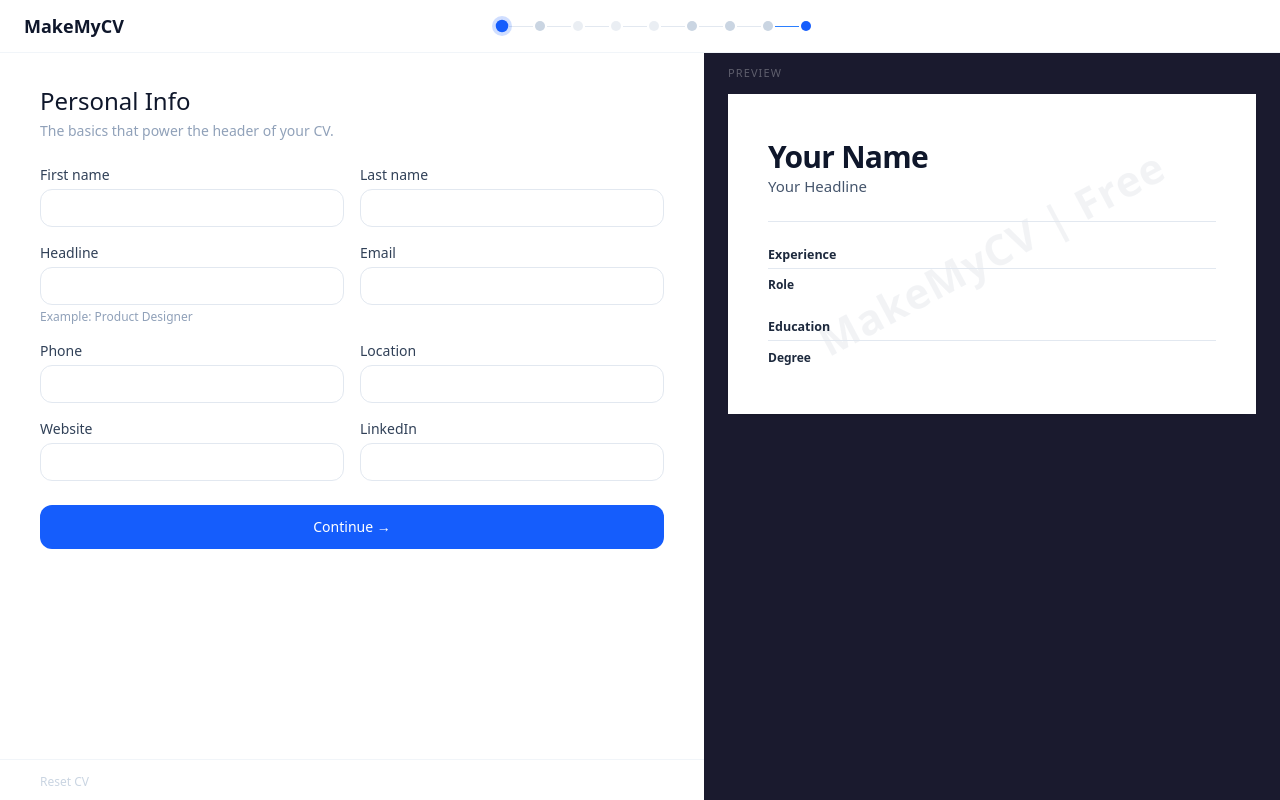
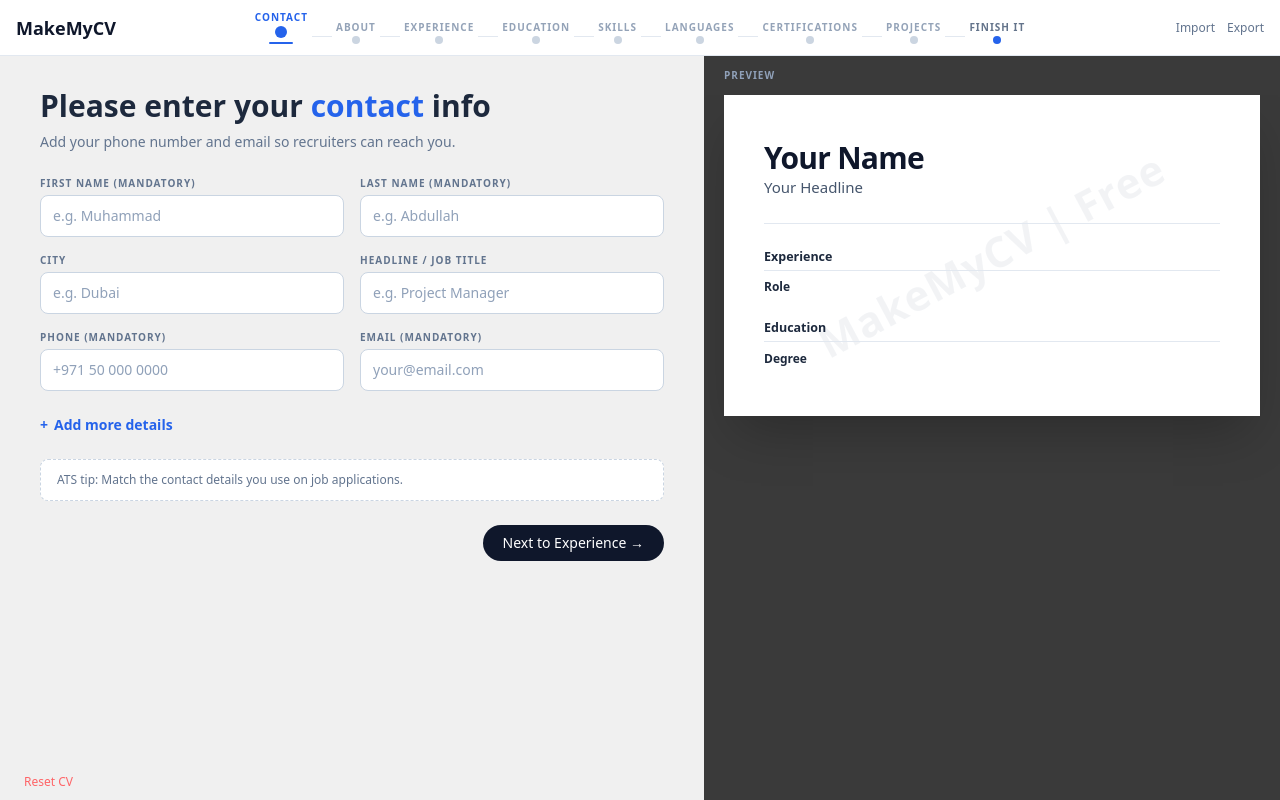
Before and after one commit to SpartanAbdullah/makemycv-app, a Next.js app: page /builder in a window 1280 px wide. Built offline with nearby package versions, Linux system fonts and the light colour scheme.

Commit message:
Improved first page layout

```diff
--- a/components/builder/BuilderShell.tsx
+++ b/components/builder/BuilderShell.tsx
@@ -24,6 +24,18 @@ type ImportState =
   | { phase: "parsing"; source: string }
   | { phase: "review"; source: string; parsed: ParsedDocument }
   | { phase: "linkedin-input" };
+
+const STEP_LABELS: Record<string, string> = {
+  personal: "CONTACT",
+  summary: "ABOUT",
+  experience: "EXPERIENCE",
+  education: "EDUCATION",
+  skills: "SKILLS",
+  languages: "LANGUAGES",
+  certifications: "CERTIFICATIONS",
+  projects: "PROJECTS",
+  review: "FINISH IT",
+};
 
 export const BuilderShell = ({
   stepId,
@@ -140,108 +152,161 @@ export const BuilderShell = ({
     setImportState({ phase: "idle" });
   };
 
+  const currentStep = builderSteps.find((s) => s.id === stepId);
+  const stepIndex = builderSteps.findIndex((s) => s.id === stepId);
+
   return (
-    <div className="flex h-screen flex-col overflow-hidden">
-      {/* ── Top bar: logo + dot stepper ── */}
-      <header className="flex-shrink-0 border-b border-slate-100 bg-white px-6 py-3">
-        <div className="mx-auto flex max-w-[1600px] items-center justify-between">
-          <Link href="/" className="flex-shrink-0">
-            <span className="font-display text-lg font-semibold text-slate-900">
+    <div className="flex h-screen flex-col overflow-hidden bg-[#f0f0f0]">
+      {/* ── Header ── */}
+      <header className="flex-shrink-0 h-14 border-b border-slate-200 bg-white">
+        <div className="flex h-full items-center px-4">
+          {/* Left: logo */}
+          <div className="w-36 flex-shrink-0">
+            <Link href="/">
+              <span className="font-display text-lg font-bold text-slate-900">
                 MakeMyCV
               </span>
             </Link>
+          </div>
 
-          {/* Dot stepper — desktop */}
+          {/* Centre: horizontal step progress bar */}
           <nav
-            className="hidden sm:flex items-center gap-0.5"
+            className="hidden lg:flex flex-1 items-center justify-center"
             aria-label="CV builder steps"
           >
+            <div className="flex items-end gap-0">
               {builderSteps.map((step, i) => {
                 const status = statuses[step.id];
                 const isActive = step.id === stepId;
                 const isDone = status === "done";
                 const isLocked = status === "locked";
+                const canClick = isDone || isActive;
 
                 return (
                   <Fragment key={step.id}>
+                    {/* Connector line between dots */}
                     {i > 0 && (
+                      <div className="flex items-center pb-[7px]">
                         <div
-                      className={`h-px w-4 md:w-6 transition-colors ${
-                        isDone ? "bg-blue-500" : "bg-slate-200"
+                          className={`h-px w-5 ${
+                            statuses[builderSteps[i - 1].id] === "done"
+                              ? "bg-[#2563eb]"
+                              : "bg-[#e2e8f0]"
                           }`}
                         />
+                      </div>
                     )}
+
+                    {/* Step column: label + dot + underline */}
                     <button
                       type="button"
                       disabled={isLocked}
-                    onClick={() => handleStepClick(step.id)}
-                    title={step.title}
+                      onClick={() => canClick && handleStepClick(step.id)}
+                      className={`flex flex-col items-center gap-1 px-1 ${
+                        isLocked ? "cursor-not-allowed" : "cursor-pointer"
+                      }`}
                       aria-current={isActive ? "step" : undefined}
                       aria-label={step.title}
-                    className={[
-                      "h-2.5 w-2.5 rounded-full transition-all",
+                    >
+                      <span
+                        className={`text-[10px] font-semibold uppercase tracking-widest leading-none ${
                           isActive
-                        ? "bg-blue-600 ring-[3px] ring-blue-600/20 scale-125"
+                            ? "text-[#2563eb]"
                             : isDone
-                        ? "bg-blue-600"
-                        : "bg-slate-300",
-                      isLocked
-                        ? "cursor-not-allowed opacity-40"
-                        : "cursor-pointer hover:scale-125",
-                    ].join(" ")}
+                            ? "text-[#64748b]"
+                            : "text-[#94a3b8]"
+                        }`}
+                      >
+                        {STEP_LABELS[step.id] ?? step.title}
+                      </span>
+                      <div
+                        className={`rounded-full ${
+                          isActive
+                            ? "h-3 w-3 bg-[#2563eb]"
+                            : isDone
+                            ? "h-2 w-2 bg-[#2563eb]"
+                            : "h-2 w-2 bg-[#cbd5e1]"
+                        }`}
                       />
+                      {isActive && (
+                        <div className="h-0.5 w-6 rounded-full bg-[#2563eb]" />
+                      )}
+                    </button>
                   </Fragment>
                 );
               })}
+            </div>
           </nav>
 
-          {/* Mobile: step counter */}
-          <p className="text-sm text-slate-400 sm:hidden">
-            Step {builderSteps.findIndex((s) => s.id === stepId) + 1} / {totalSteps}
-          </p>
-
-          {/* Right spacer to keep dots centred */}
-          <div className="w-[72px]" />
+          {/* Right: Import / Export */}
+          <div className="w-36 flex-shrink-0 flex items-center justify-end gap-3">
+            <button
+              type="button"
+              onClick={() => handleImport("pdf")}
+              className="text-xs font-medium text-slate-500 hover:text-slate-700"
+            >
+              Import
+            </button>
+            <Link
+              href="/preview?print=1&autoprint=1"
+              className="text-xs font-medium text-slate-500 hover:text-slate-700"
+            >
+              Export
+            </Link>
+          </div>
         </div>
       </header>
 
-      {/* ── Split content ── */}
+      {/* ── Main area ── */}
       <div className="flex flex-1 overflow-hidden">
-        {/* Left panel: form (~55%) */}
-        <div className="flex w-full flex-col overflow-hidden bg-white lg:w-[55%]">
+        {/* Left panel: form */}
+        <div className="flex w-full flex-col overflow-hidden bg-[#f0f0f0] lg:w-[55%]">
+          {/* Mobile: step name bar */}
+          <div className="flex items-center justify-between border-b border-slate-200 bg-white px-4 py-2 lg:hidden">
+            <p className="text-sm font-medium text-slate-700">
+              {currentStep?.title}
+            </p>
+            <p className="text-xs text-slate-400">
+              Step {stepIndex + 1} / {totalSteps}
+            </p>
+          </div>
+
+          {/* Scrollable content */}
           <div className="flex-1 overflow-y-auto">
             {!hydrated && (
-              <div className="px-6 py-8 text-sm text-slate-400 lg:px-10">
+              <div className="px-6 py-8 text-sm text-slate-400">
                 Loading your saved CV...
               </div>
             )}
 
-            <div className="px-6 py-6 lg:px-10 lg:py-8">
+            <div className="mx-auto max-w-2xl px-6 py-8">
               {children}
             </div>
           </div>
 
-          {/* Bottom: subtle reset */}
-          <div className="flex-shrink-0 border-t border-slate-100 px-6 py-2 lg:px-10">
+          {/* Bottom: reset */}
+          <div className="flex-shrink-0 px-6 py-2">
             <button
               type="button"
               onClick={handleReset}
-              className="text-xs text-slate-300 hover:text-red-500 transition-colors"
+              className="text-xs text-red-400 hover:text-red-600 transition-colors"
             >
               Reset CV
             </button>
           </div>
         </div>
 
-        {/* Right panel: live preview (~45%, dark) */}
-        <div className="hidden lg:flex lg:w-[45%] flex-col overflow-hidden bg-[#1a1a2e]">
-          <div className="flex-shrink-0 px-6 py-3">
-            <p className="text-[11px] uppercase tracking-widest text-white/30">
-              Preview
+        {/* Right panel: preview (dark) */}
+        <div className="hidden lg:flex lg:flex-1 flex-col overflow-hidden bg-[#3a3a3a]">
+          <div className="flex-shrink-0 px-5 py-3">
+            <p className="text-[10px] font-semibold uppercase tracking-widest text-slate-400">
+              PREVIEW
             </p>
           </div>
-          <div className="flex-1 overflow-y-auto px-6 pb-6">
+          <div className="flex-1 overflow-y-auto px-5 pb-6">
+            <div className="rounded-xl bg-white shadow-2xl">
               <PreviewPanel sticky={false} />
+            </div>
           </div>
         </div>
       </div>
@@ -251,7 +316,7 @@ export const BuilderShell = ({
         <button
           type="button"
           onClick={() => setPreviewOpen(true)}
-          className="flex items-center gap-2 rounded-full bg-[#1a1a2e] px-5 py-2.5 text-sm font-medium text-white shadow-lg"
+          className="flex items-center gap-2 rounded-full bg-[#3a3a3a] px-5 py-2.5 text-sm font-medium text-white shadow-lg"
         >
           Preview CV
         </button>
@@ -260,7 +325,7 @@ export const BuilderShell = ({
       {/* ── Mobile: preview overlay ── */}
       {previewOpen && (
         <div
-          className="fixed inset-0 z-50 flex flex-col overflow-hidden bg-[#1a1a2e] lg:hidden"
+          className="fixed inset-0 z-50 flex flex-col overflow-hidden bg-[#3a3a3a] lg:hidden"
           role="dialog"
           aria-modal="true"
           aria-label="CV preview"
@@ -276,7 +341,9 @@ export const BuilderShell = ({
             </button>
           </div>
           <div className="flex-1 overflow-y-auto p-4">
+            <div className="rounded-xl bg-white shadow-2xl">
               <PreviewPanel sticky={false} onToggle={() => setPreviewOpen(false)} />
+            </div>
           </div>
         </div>
       )}
--- a/components/builder/steps/PersonalStep.tsx
+++ b/components/builder/steps/PersonalStep.tsx
@@ -1,15 +1,38 @@
 "use client";
 
-import { useEffect, useRef } from "react";
+import { useEffect, useRef, useState } from "react";
 import { useForm } from "react-hook-form";
 import { zodResolver } from "@hookform/resolvers/zod";
 import { personalSchema } from "../../../lib/schemas/cvSchemas";
 import { useCvStore } from "../../../lib/store/cvStore";
-import { Field } from "../../forms/Field";
+import { NavigationButtons } from "../NavigationButtons";
 import type { CvPersonal } from "../../../lib/types/cv";
 
 const inputClass =
-  "rounded-xl border border-slate-200 bg-white px-3 py-2 text-sm outline-none focus:ring-2 focus:ring-[var(--ring)]";
+  "w-full rounded-lg border border-slate-300 bg-white px-3 py-2.5 text-sm placeholder:text-slate-400 outline-none focus:border-blue-500 focus:ring-2 focus:ring-blue-100 transition-all";
+
+const labelClass =
+  "block mb-1 text-[10px] font-semibold uppercase tracking-widest text-slate-500";
+
+const CheckBadge = () => (
+  <div className="absolute right-2 top-1/2 -translate-y-1/2 flex h-9 w-9 items-center justify-center rounded-md bg-[#22c55e]">
+    <svg
+      width="16"
+      height="16"
+      viewBox="0 0 16 16"
+      fill="none"
+      aria-hidden="true"
+    >
+      <path
+        d="M3 8.5L6.5 12L13 5"
+        stroke="white"
+        strokeWidth="2"
+        strokeLinecap="round"
+        strokeLinejoin="round"
+      />
+    </svg>
+  </div>
+);
 
 export const PersonalStep = ({
   onNext,
@@ -20,6 +43,7 @@ export const PersonalStep = ({
   const updateSection = useCvStore((state) => state.updateSection);
   const lastSerializedRef = useRef<string>(JSON.stringify(personal));
   const debounceRef = useRef<ReturnType<typeof setTimeout> | null>(null);
+  const [showMore, setShowMore] = useState(false);
 
   const {
     register,
@@ -31,6 +55,8 @@ export const PersonalStep = ({
     resolver: zodResolver(personalSchema),
     defaultValues: personal,
   });
+
+  const watched = watch();
 
   useEffect(() => {
     if (!isDirty) reset(personal);
@@ -61,46 +87,186 @@ export const PersonalStep = ({
 
   return (
     <form onSubmit={handleSubmit(onNext)} className="space-y-6">
+      {/* Heading */}
       <div>
-        <h2 className="font-display text-2xl text-slate-900">Personal Info</h2>
-        <p className="mt-1 text-sm text-slate-400">
-          The basics that power the header of your CV.
+        <h1 className="text-3xl font-bold text-slate-800">
+          Please enter your{" "}
+          <span className="text-[#2563eb]">contact</span> info
+        </h1>
+        <p className="mt-2 text-sm text-slate-500">
+          Add your phone number and email so recruiters can reach you.
         </p>
       </div>
 
-      <div className="grid gap-4 md:grid-cols-2">
-        <Field label="First name" error={errors.firstName?.message}>
-          <input className={inputClass} {...register("firstName")} />
-        </Field>
-        <Field label="Last name" error={errors.lastName?.message}>
-          <input className={inputClass} {...register("lastName")} />
-        </Field>
-        <Field label="Headline" hint="Example: Product Designer" error={errors.headline?.message}>
-          <input className={inputClass} {...register("headline")} />
-        </Field>
-        <Field label="Email" error={errors.email?.message}>
-          <input className={inputClass} type="email" {...register("email")} />
-        </Field>
-        <Field label="Phone">
-          <input className={inputClass} {...register("phone")} />
-        </Field>
-        <Field label="Location">
-          <input className={inputClass} {...register("location")} />
-        </Field>
-        <Field label="Website">
-          <input className={inputClass} {...register("website")} />
-        </Field>
-        <Field label="LinkedIn">
-          <input className={inputClass} {...register("linkedin")} />
-        </Field>
+      {/* Core fields */}
+      <div className="grid grid-cols-2 gap-4">
+        {/* First Name */}
+        <div>
+          <label className={labelClass}>FIRST NAME (MANDATORY)</label>
+          <div className="relative">
+            <input
+              className={inputClass}
+              placeholder="e.g. Muhammad"
+              {...register("firstName")}
+            />
+            {watched.firstName?.trim() && <CheckBadge />}
+          </div>
+          {errors.firstName?.message && (
+            <p className="mt-1 text-xs text-red-500">{errors.firstName.message}</p>
+          )}
+        </div>
+
+        {/* Last Name */}
+        <div>
+          <label className={labelClass}>LAST NAME (MANDATORY)</label>
+          <div className="relative">
+            <input
+              className={inputClass}
+              placeholder="e.g. Abdullah"
+              {...register("lastName")}
+            />
+            {watched.lastName?.trim() && <CheckBadge />}
+          </div>
+          {errors.lastName?.message && (
+            <p className="mt-1 text-xs text-red-500">{errors.lastName.message}</p>
+          )}
+        </div>
+
+        {/* City */}
+        <div>
+          <label className={labelClass}>CITY</label>
+          <input
+            className={inputClass}
+            placeholder="e.g. Dubai"
+            {...register("location")}
+          />
+        </div>
+
+        {/* Headline / Job Title */}
+        <div>
+          <label className={labelClass}>HEADLINE / JOB TITLE</label>
+          <input
+            className={inputClass}
+            placeholder="e.g. Project Manager"
+            {...register("headline")}
+          />
+          {errors.headline?.message && (
+            <p className="mt-1 text-xs text-red-500">{errors.headline.message}</p>
+          )}
+        </div>
+
+        {/* Phone */}
+        <div>
+          <label className={labelClass}>PHONE (MANDATORY)</label>
+          <div className="relative">
+            <input
+              className={inputClass}
+              placeholder="+971 50 000 0000"
+              {...register("phone")}
+            />
+            {watched.phone?.trim() && <CheckBadge />}
+          </div>
+        </div>
+
+        {/* Email */}
+        <div>
+          <label className={labelClass}>EMAIL (MANDATORY)</label>
+          <div className="relative">
+            <input
+              className={inputClass}
+              type="email"
+              placeholder="your@email.com"
+              {...register("email")}
+            />
+            {watched.email?.trim() && <CheckBadge />}
+          </div>
+          {errors.email?.message && (
+            <p className="mt-1 text-xs text-red-500">{errors.email.message}</p>
+          )}
+        </div>
       </div>
 
-      <button
-        type="submit"
-        className="w-full rounded-xl bg-blue-600 py-3 text-sm font-medium text-white hover:bg-blue-700 transition-colors"
-      >
-        Continue &rarr;
-      </button>
+      {/* Add more details */}
+      <div>
+        <button
+          type="button"
+          onClick={() => setShowMore((v) => !v)}
+          className="flex items-center gap-1.5 text-sm font-semibold text-[#2563eb] hover:text-blue-700 transition-colors"
+        >
+          <span
+            className={`inline-block transition-transform ${
+              showMore ? "rotate-45" : ""
+            }`}
+          >
+            +
+          </span>
+          {showMore ? "Hide extra details" : "Add more details"}
+        </button>
+
+        {showMore && (
+          <div className="mt-4 grid grid-cols-2 gap-4">
+            <div>
+              <label className={labelClass}>LINKEDIN</label>
+              <input
+                className={inputClass}
+                placeholder="linkedin.com/in/yourname"
+                {...register("linkedin")}
+              />
+            </div>
+            <div>
+              <label className={labelClass}>WEBSITE</label>
+              <input
+                className={inputClass}
+                placeholder="yourwebsite.com"
+                {...register("website")}
+              />
+            </div>
+            <div>
+              <label className={labelClass}>NATIONALITY</label>
+              <input
+                className={inputClass}
+                placeholder="e.g. Emirati, Pakistani"
+                {...register("nationality")}
+              />
+            </div>
+            <div>
+              <label className={labelClass}>COUNTRY</label>
+              <input
+                className={inputClass}
+                placeholder="e.g. United Arab Emirates"
+                {...register("country")}
+              />
+            </div>
+            <div>
+              <label className={labelClass}>DATE OF BIRTH</label>
+              <input
+                className={inputClass}
+                placeholder="DD/MM/YYYY"
+                {...register("dateOfBirth")}
+              />
+            </div>
+            <div>
+              <label className={labelClass}>DRIVING LICENSE</label>
+              <input
+                className={inputClass}
+                placeholder="e.g. UAE Light Vehicle"
+                {...register("drivingLicense")}
+              />
+            </div>
+          </div>
+        )}
+      </div>
+
+      {/* ATS tip */}
+      <div className="rounded-lg border border-dashed border-slate-300 bg-white px-4 py-3 text-xs text-slate-500">
+        ATS tip: Match the contact details you use on job applications.
+      </div>
+
+      {/* Navigation */}
+      <NavigationButtons
+        onNext={handleSubmit(onNext)}
+        nextLabel="Next to Experience &rarr;"
+      />
     </form>
   );
 };
--- a/components/preview/PreviewPanel.tsx
+++ b/components/preview/PreviewPanel.tsx
@@ -33,11 +33,7 @@ export const PreviewPanel = ({
 
   return (
     <div className={`w-full ${sticky ? "lg:sticky lg:top-6" : ""}`}>
-      <div className="rounded-2xl bg-white shadow-sm">
-        <div className="overflow-auto">
-          <template.Render data={data} />
-        </div>
-      </div>
+      <template.Render data={data} />
     </div>
   );
 };
--- a/lib/types/cv.ts
+++ b/lib/types/cv.ts
@@ -11,6 +11,10 @@ export type CvPersonal = {
   website: string;
   linkedin: string;
   summary: string;
+  nationality?: string;
+  country?: string;
+  dateOfBirth?: string;
+  drivingLicense?: string;
 };
 
 export type CvExperience = {
```
Lines whose indentation alone changed are shown as unchanged.
